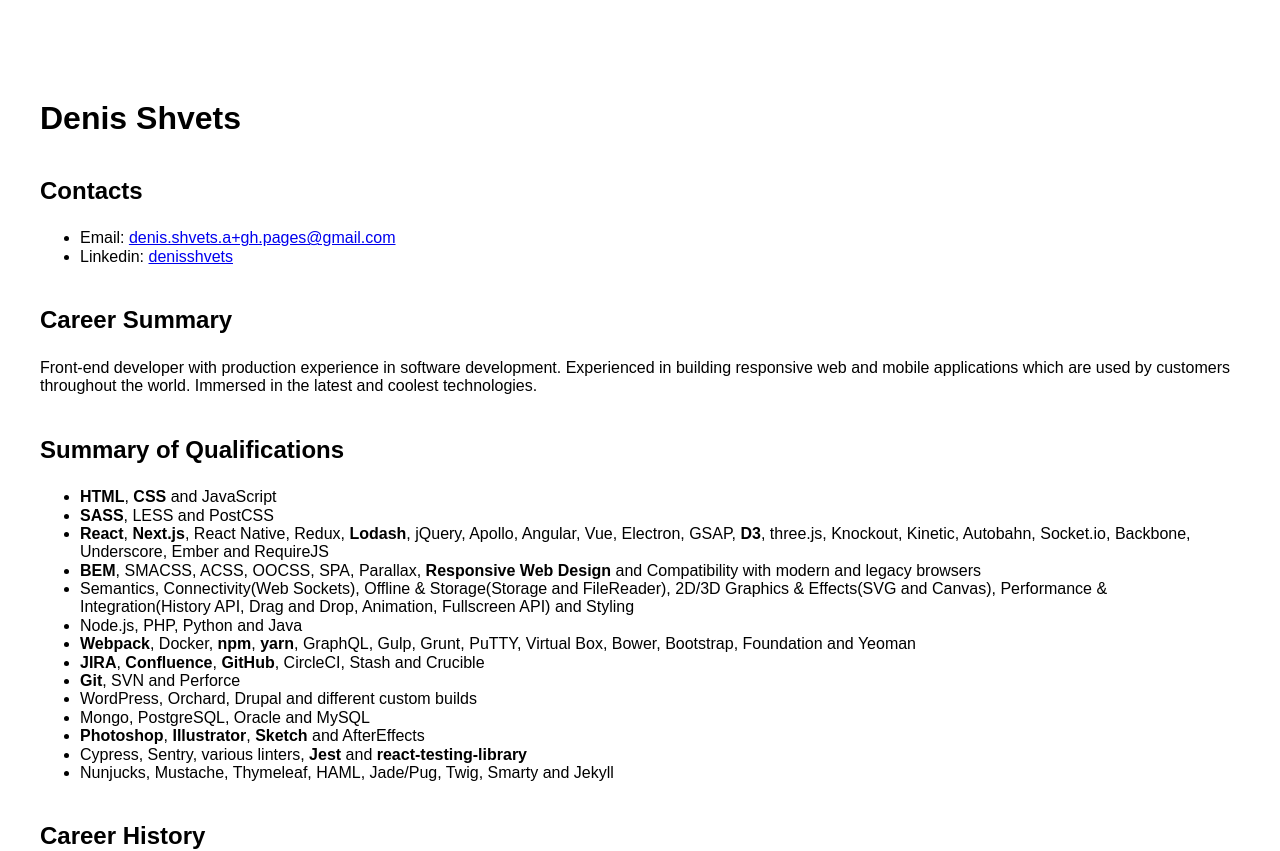
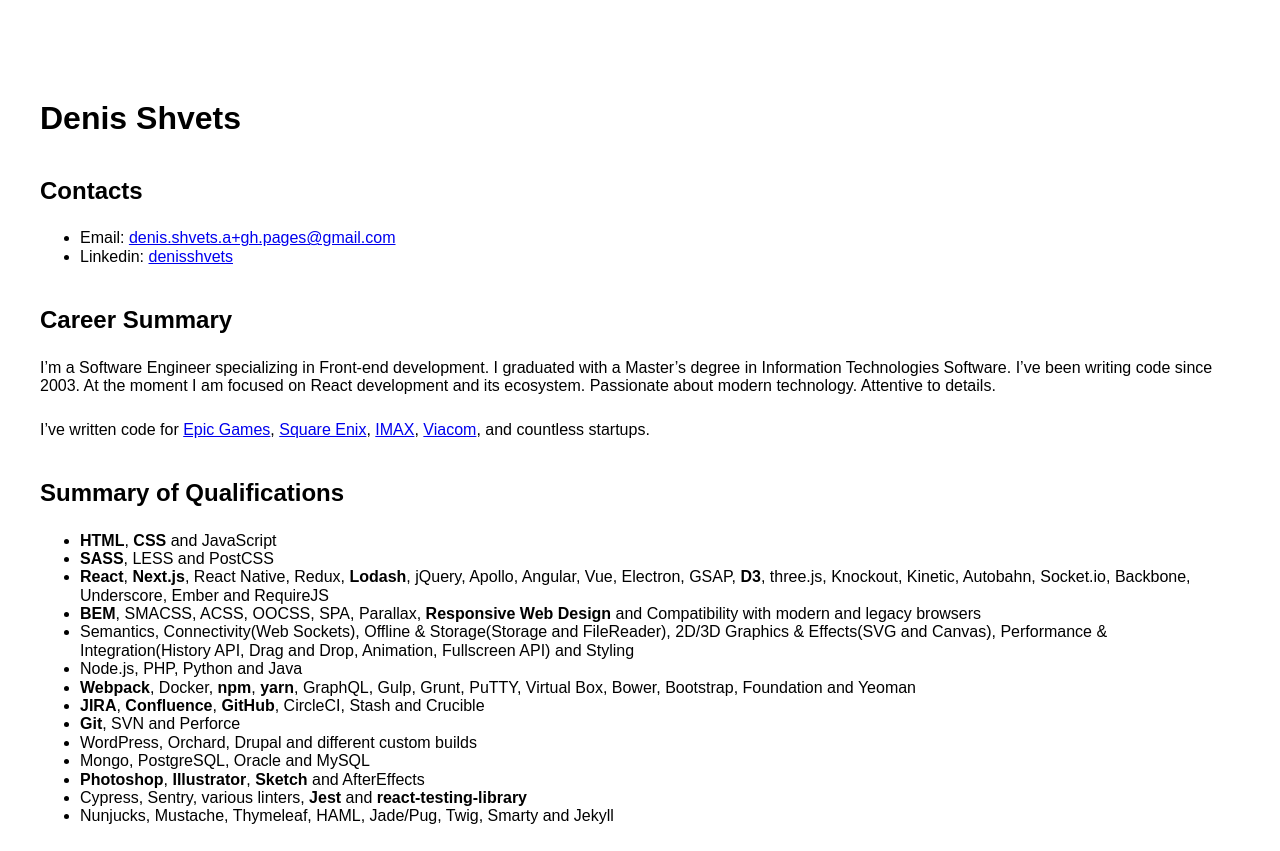
Before and after one commit to denis-shvets/denis-shvets.github.io, a Next.js app: page / in a window 1280 px wide. Shown: the top 851 px of the page. Built offline with nearby package versions, Linux system fonts and the light colour scheme.

Commit message:
updated `Career Summary` section content

```diff
--- a/pages/index.tsx
+++ b/pages/index.tsx
@@ -40,10 +40,46 @@ function HomePage() {
         <section>
           <h2>Career Summary</h2>
           <p>
-            Front-end developer with production experience in software
-            development. Experienced in building responsive web and mobile
-            applications which are used by customers throughout the world.
-            Immersed in the latest and coolest technologies.
+            I’m a Software Engineer specializing in Front-end development. I
+            graduated with a Master’s degree in Information Technologies
+            Software. I’ve been writing code since 2003. At the moment I am
+            focused on React development and its ecosystem. Passionate about
+            modern technology. Attentive to details.
+          </p>
+          <p>
+            I’ve written code for{' '}
+            <a
+              href="https://www.epicgames.com/"
+              target="_blank"
+              rel="noopener noreferrer"
+            >
+              Epic Games
+            </a>
+            ,{' '}
+            <a
+              href="https://square-enix-games.com/"
+              target="_blank"
+              rel="noopener noreferrer"
+            >
+              Square Enix
+            </a>
+            ,{' '}
+            <a
+              href="https://www.imax.com/"
+              target="_blank"
+              rel="noopener noreferrer"
+            >
+              IMAX
+            </a>
+            ,{' '}
+            <a
+              href="https://www.viacomcbs.com/"
+              target="_blank"
+              rel="noopener noreferrer"
+            >
+              Viacom
+            </a>
+            , and countless startups.
           </p>
         </section>
         <section>
```
